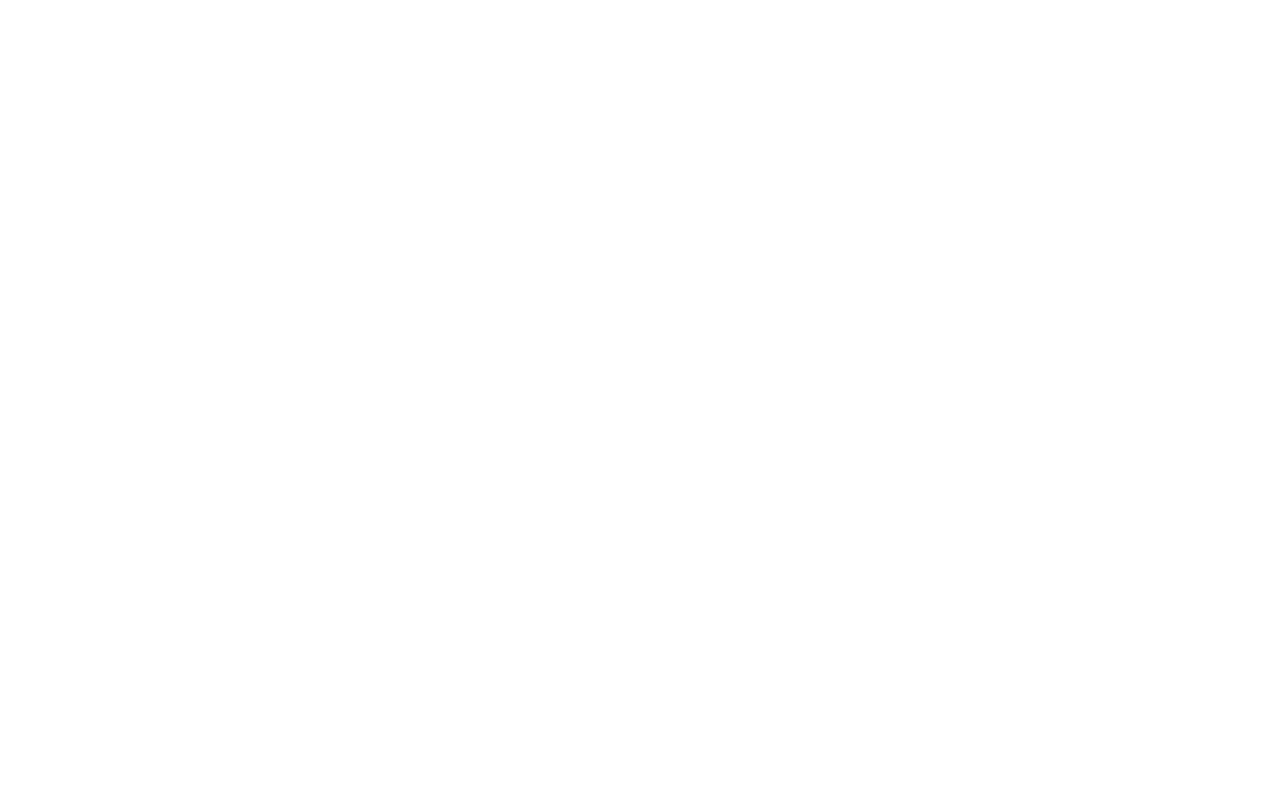
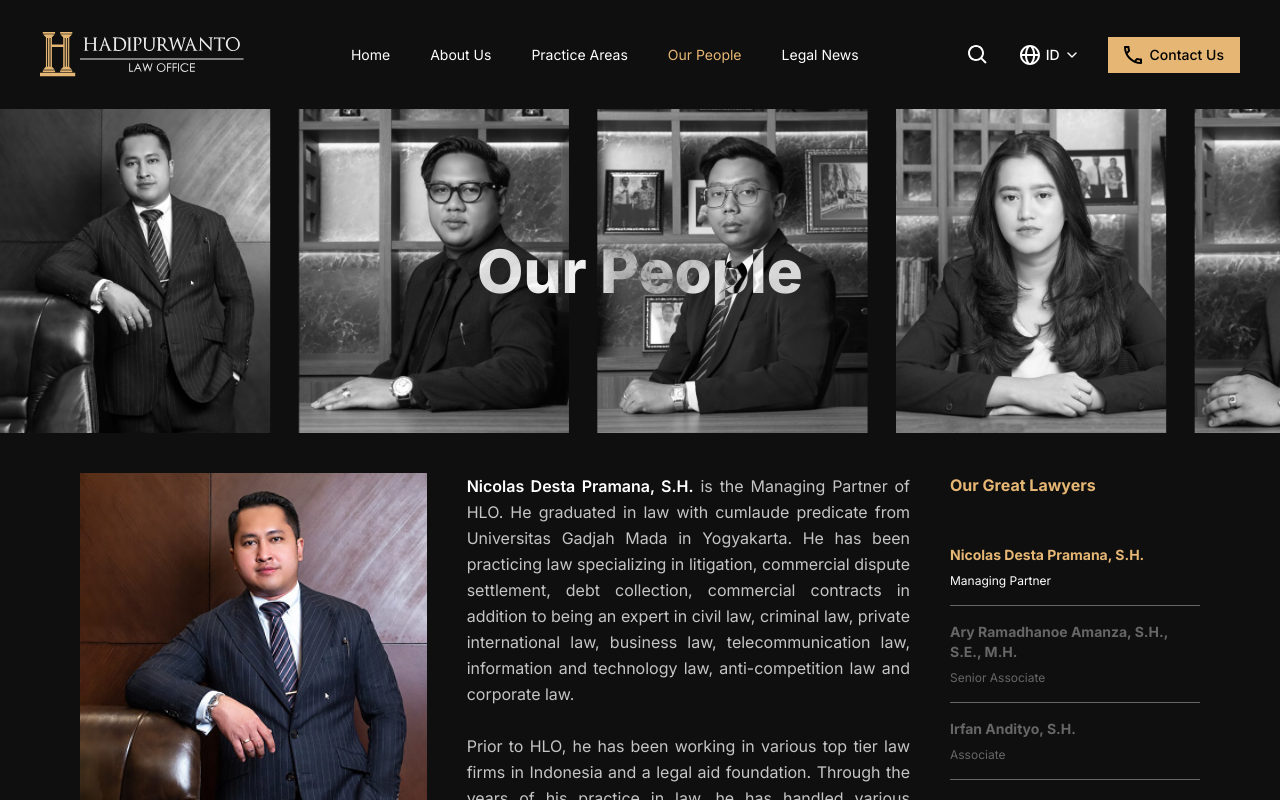
Before and after one commit to radenmasabdul/HP-LAW, a React (Vite) app: page /people in a window 1280 px wide. Before the commit this address had no page. Shown: the top 800 px of the page. Built offline with nearby package versions, Linux system fonts and the light colour scheme.

Commit message:
refactor(menus): refactor config & clear unused code

```diff
--- a/src/components/Navbar.tsx
+++ b/src/components/Navbar.tsx
@@ -1,5 +1,5 @@
 import { useState } from "react";
-import { useLocation } from "react-router-dom";
+import { useLocation, Link } from "react-router-dom";
 import { ChevronDown, Menu, X } from "lucide-react";
 import { Button } from "@/common/componentShadcn/ui/button";
 import { Input } from "@/common/componentShadcn/ui/input";
@@ -41,15 +41,15 @@ export default function Navbar() {
 
         <div className="hidden md:flex items-center gap-4 text-sm text-white fonts-inter">
           {menuItems.map((item) => (
-            <a
+            <Link
               key={item.path}
-              href={item.path}
+              to={item.path}
               className={`px-3 py-1 rounded transition-colors ${
                 location.pathname === item.path ? "text-gold-medium" : ""
-              }`}
-            >
-              {t(`navbar.${item.key}`)}
-            </a>
+                }`}
+              >
+                {t(`navbar.${item.key}`)}
+              </Link>
           ))}
         </div>
 
@@ -107,16 +107,16 @@ export default function Navbar() {
         <div className="md:hidden bg-black-deep px-4 pb-4 animate-in slide-in-from-top-2 duration-200">
           <div className="flex flex-col gap-3 text-white fonts-inter">
             {menuItems.map((item) => (
-              <a
+              <Link
                 key={item.path}
-                href={item.path}
+                to={item.path}
+                onClick={() => setIsMobileMenuOpen(false)}
                 className={`px-3 py-2 rounded transition-colors ${
                   location.pathname === item.path ? "text-gold-medium" : ""
                 }`}
-                onClick={() => setIsMobileMenuOpen(false)}
               >
                 {t(`navbar.${item.key}`)}
-              </a>
+              </Link>
             ))}
 
             <Button asChild className="bg-gold-medium hover:bg-gold-medium text-white rounded-none mt-2">
--- a/src/pages/About.tsx
+++ b/src/pages/About.tsx
@@ -1,6 +1,5 @@
 import { useTranslation } from "react-i18next";
 import { Card, CardContent } from "@/common/componentShadcn/ui/card"
-import Layout from "@/components/layout/Layout"
 import image24 from "@/assets/image-24.png"
 import image25 from "@/assets/image-25.jpg"
 import image26 from "@/assets/image-26.png"
@@ -40,7 +39,6 @@ export default function About() {
   const paragrafClass = `text-base text-grey-medium font-normal fonts-inter text-justify pb-1`
 
   return (
-    <Layout>
     <main className="bg-black-deep">
       <section className="flex flex-col">
         <div className="relative w-full h-[600px] md:h-full">
@@ -79,17 +77,9 @@ export default function About() {
                 <strong>{t("section_about_us.text.1")}</strong>{t("section_about_us.text.2")}
               </p>
 
-                <p className={paragrafClass}>
-                  {t("section_about_us.text.3")}
-                </p>
-
-                <p className={paragrafClass}>
-                  {t("section_about_us.text.4")}
-                </p>
-
-                <p className={paragrafClass}>
-                  {t("section_about_us.text.5")}
-                </p>
+              <p className={paragrafClass}>{t("section_about_us.text.3")}</p>
+              <p className={paragrafClass}>{t("section_about_us.text.4")}</p>
+              <p className={paragrafClass}>{t("section_about_us.text.5")}</p>
             </div>
           </div>
 
@@ -104,9 +94,7 @@ export default function About() {
               {coreValues.map((v, i) => (
                 <div key={i} className="flex flex-col items-center text-center space-y-4">
                   <img src={v.img} alt={v.label}/>
-                    <p className="text-base md:text-2xl text-white fonts-inter font-normal">
-                      {t(v.label)}
-                    </p>
+                    <p className="text-base md:text-2xl text-white fonts-inter font-normal">{t(v.label)}</p>
                 </div>
               ))}
             </div>
@@ -114,6 +102,5 @@ export default function About() {
         </div>
       </section>
     </main>
-    </Layout>
   )
 }
--- a/src/pages/Home.tsx
+++ b/src/pages/Home.tsx
@@ -1,4 +1,3 @@
-import Layout from "@/components/layout/Layout"
 import HomeSection from "@/components/section/HomeSection"
 import AboutSection from "@/components/section/AboutSection";
 import Practice from "@/components/section/Practice";
@@ -10,7 +9,6 @@ import Footer from "@/components/Footer";
 export default function Home() {
   return (
     <>
-    <Layout>
       <HomeSection/>
       <AboutSection/>
       <Practice/>
@@ -18,7 +16,6 @@ export default function Home() {
       <LegalSection/>
       <ConsultationForm/>
       <Footer/>
-    </Layout>
     </>
   )
 }
--- a/src/pages/People.tsx
+++ b/src/pages/People.tsx
@@ -1,7 +1,6 @@
 import { useState } from "react";
 import { useParams, useNavigate } from "react-router-dom";
 import { useTranslation } from "react-i18next";
-import Layout from "@/components/layout/Layout"
 import image09 from "@/assets/image-09.jpg"
 import image10 from "@/assets/image-10.jpg"
 import image11 from "@/assets/image-11.jpg"
@@ -111,7 +110,6 @@ export default function People() {
 
 
   return (
-    <Layout>
     <main className="bg-black-deep">
       <section className="relative w-full">
         <img src={image57} alt="image-57" className="w-full h-[500px] md:h-full object-cover filter grayscale"/>
@@ -129,12 +127,8 @@ export default function People() {
             <img src={selected.src} alt={selected.alt} className="w-full object-cover rounded-none"/>
 
             <div className="py-6">
-                <p className="text-xl md:text-2xl text-gold-medium font-semibold fonts-inter">
-                  {t(selected.name)}
-                </p>
-                <p className="text-base md:text-lg text-white font-normal fonts-inter">
-                  {t(selected.title)}
-                </p>
+              <p className="text-xl md:text-2xl text-gold-medium font-semibold fonts-inter">{t(selected.name)}</p>
+              <p className="text-base md:text-lg text-white font-normal fonts-inter">{t(selected.title)}</p>
             </div>
           </div>
 
@@ -179,6 +173,5 @@ export default function People() {
         </div>
       </section>
     </main>
-    </Layout>
   )
 }
--- a/src/pages/Practice.tsx
+++ b/src/pages/Practice.tsx
@@ -13,8 +13,6 @@ import {
     CarouselNext,
     CarouselPrevious,
 } from "@/common/componentShadcn/ui/carousel"
-
-import Layout from "@/components/layout/Layout"
 import image32 from "@/assets/image-32.jpg"
 import image33 from "@/assets/image-33.jpg"
 import image34 from "@/assets/image-34.jpg"
@@ -77,13 +75,10 @@ export default function Practice() {
     const { t } = useTranslation();
 
   return (
-    <Layout>
     <main className="bg-black-deep">
         <section className="relative w-full h-[600px]">
             <img src={image32} alt="practice area" className="w-full h-full object-cover"/>
-
                 <div className="absolute inset-0 bg-linear-to-r from-black/70 via-black/30 to-transparent"></div>
-
                 <div className="absolute inset-0 flex flex-col justify-center items-start px-20">
                     <p className="text-4xl md:text-6xl text-gold-medium font-extrabold fonts-inter mb-4">{t("section_practice_areas.title")}</p>
                     <p className="text-base md:text-lg text-grey-medium font-normal fonts-inter max-w-xl">{t("section_practice_areas.description2")}</p>
@@ -133,6 +128,5 @@ export default function Practice() {
             </Carousel>
         </section>
     </main>
-    </Layout>
   )
 }
--- a/src/routes/Routes.tsx
+++ b/src/routes/Routes.tsx
@@ -1,4 +1,5 @@
 import { BrowserRouter, Routes, Route } from "react-router-dom";
+import Layout from "@/components/layout/Layout";
 import Home from "@/pages/Home";
 import About from "@/pages/About";
 import Practice from "@/pages/Practice";
@@ -7,12 +8,15 @@ import People from "@/pages/People";
 export default function AppRoutes() {
     return (
     <BrowserRouter>
+      <Layout>
         <Routes>
           <Route path="/" element={<Home />} />
           <Route path="/about" element={<About />} />
           <Route path="/practice" element={<Practice />} />
+          <Route path="/people" element={<People />} />
           <Route path="/people/:id" element={<People />} />
         </Routes>
+      </Layout>
     </BrowserRouter>
     )
 }
```
Lines whose indentation alone changed are shown as unchanged.
